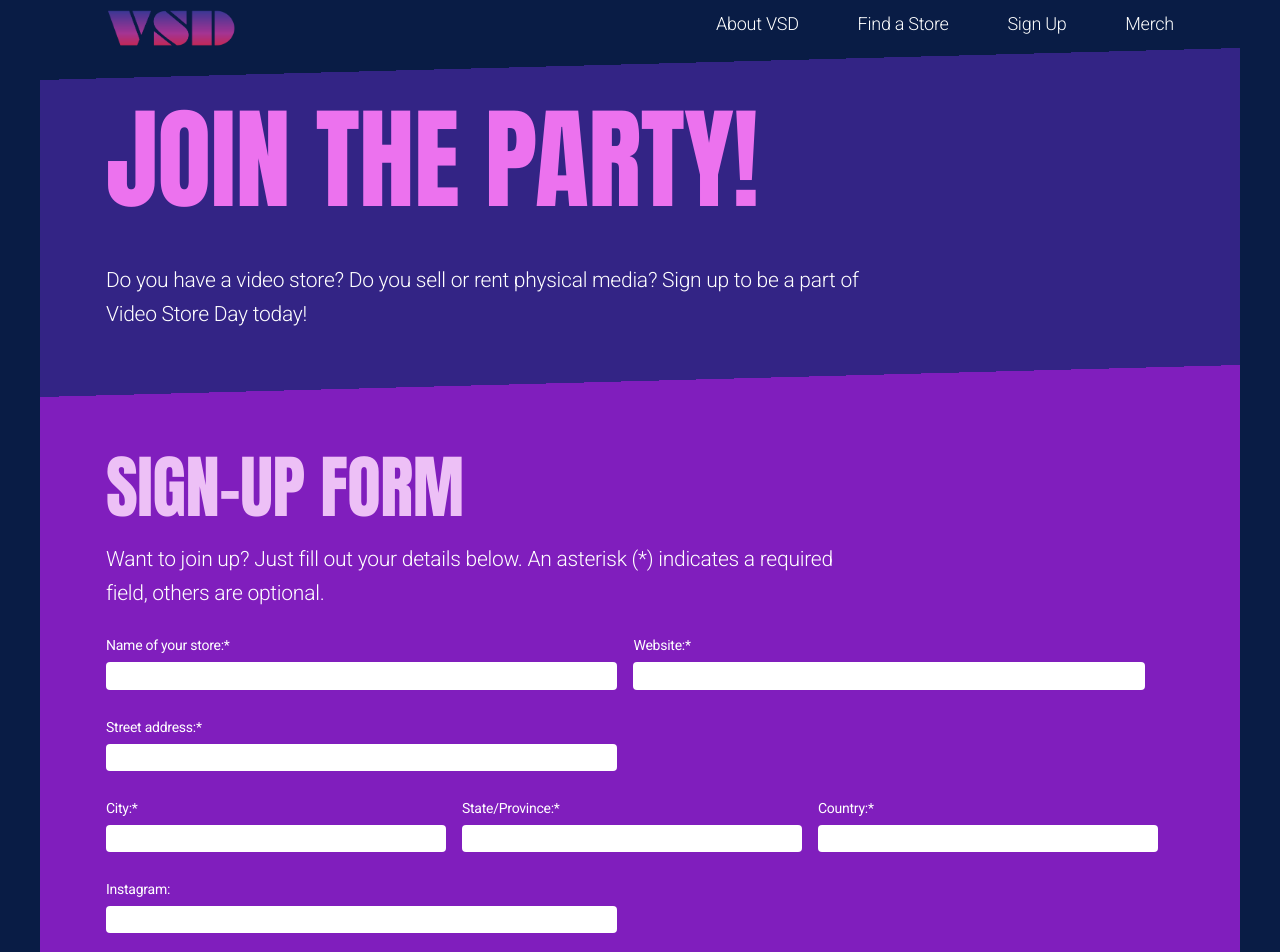
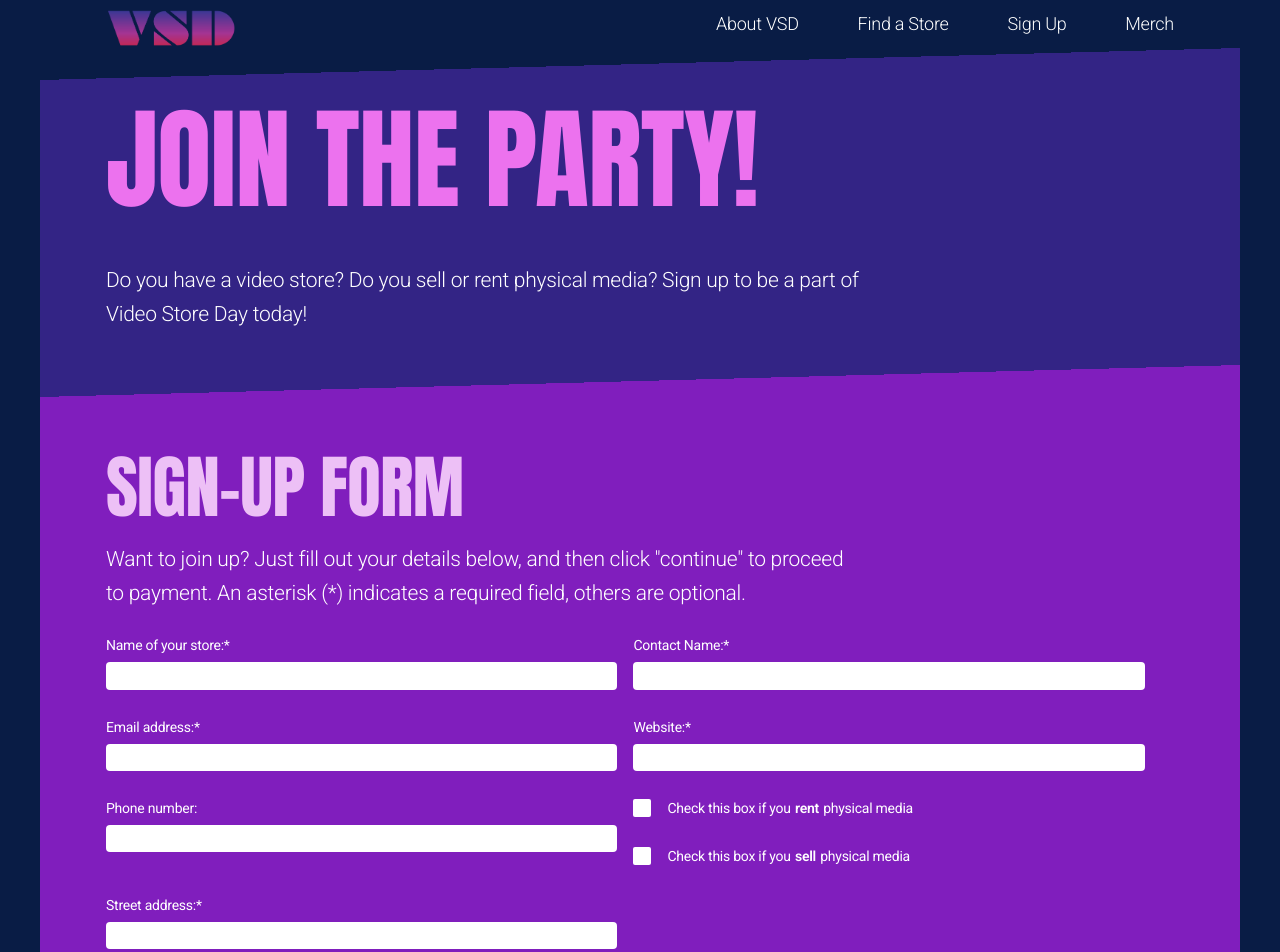
Before and after one commit to yourpalkat/vsd16, a React (Vite) app: page /register in a window 1280 px wide. Shown: the top 952 px of the page. Built offline with nearby package versions, Linux system fonts and the light colour scheme; no server answers.

Commit message:
gql mutation to create record wip

```diff
--- a/src/components/RegisterForm.jsx
+++ b/src/components/RegisterForm.jsx
@@ -1,20 +1,34 @@
 import { useState, useRef } from "react";
+import { useMutation } from "@apollo/client/react";
+import { CREATE_STORE } from "../graphql";
 import "./registerForm.css";
 
 const RegisterForm = () => {
+  const [addStore, { data, loading, error }] = useMutation(CREATE_STORE);
   const [formStage, setFormStage] = useState(1);
   const [payload, setPayload] = useState({
     storeName: "",
+    contact: "",
+    email: "",
     website: "",
+    phone: "",
     streetAddress: "",
     city: "",
-    stateProvince: "",
+    stateprovince: "",
     country: "",
     instagram: "",
-    facebook: ""
+    facebook: "",
+    rent: false,
+    sales: false,
+    videoStoreDayParticipant: false,
   });
   const storeNameRef = useRef();
+  const contactRef = useRef();
+  const emailRef = useRef();
   const websiteRef = useRef();
+  const phoneRef = useRef();
+  const storeTypeRentalRef = useRef();
+  const storeTypeSalesRef = useRef();
   const streetAddressRef = useRef();
   const cityRef = useRef();
   const stateProvinceRef = useRef();
@@ -26,6 +40,12 @@
     event.preventDefault();
     if (!storeNameRef.current.value) {
       storeNameRef.current.classList.add("error");
+    }
+    if (!contactRef.current.value) {
+      contactRef.current.classList.add("error");
+    }
+    if (!emailRef.current.value) {
+      emailRef.current.classList.add("error");
     }
     if (!websiteRef.current.value) {
       websiteRef.current.classList.add("error");
@@ -42,21 +62,32 @@
     if (!countryRef.current.value) {
       countryRef.current.classList.add("error");
     }
-    if (storeNameRef.current.value && websiteRef.current.value && streetAddressRef.current.value && cityRef.current.value && stateProvinceRef.current.value && countryRef.current.value) {
+    if (storeNameRef.current.value && contactRef.current.value && emailRef.current.value && websiteRef.current.value && streetAddressRef.current.value && cityRef.current.value && stateProvinceRef.current.value && countryRef.current.value) {
       setPayload({
         storeName: storeNameRef.current.value,
+        contact: contactRef.current.value,
+        email: emailRef.current.value,
         website: websiteRef.current.value,
+        phone: phoneRef.current.value,
         streetAddress: streetAddressRef.current.value,
         city: cityRef.current.value,
+        stateprovince: stateProvinceRef.current.value,
         country: countryRef.current.value,
         instagram: instagramRef.current.value,
         facebook: facebookRef.current.value,
-        vsd_id: Date.now().toString(36) + Math.random().toString(36).substring(4, 12).padStart(10, 0),
+        rent: storeTypeRentalRef.current.checked ? "Y" : "N",
+        sales: storeTypeSalesRef.current.checked ? "Y" : "N",
+        videoStoreDayParticipant: false,
       });
+      postStoreRecord();
       changePage(2);
     }
     return;
   };
+
+  const postStoreRecord = () => {
+    addStore({ variables: { title: payload.storeName, storedata: payload }});
+  }
 
   const handlePaymentSubmit = (event) => {
     event.preventDefault();
@@ -70,6 +101,18 @@
     if (event.target.value) {
       event.target.classList.remove("error");
     }
+  }
+
+  if (loading) {
+    return (
+      <p>loading...</p>
+    );
+  }
+
+  if (error) {
+    return(
+      <p>Something went wrong creating the store record.</p>
+    );
   }
 
   if (formStage === 2) {
@@ -108,6 +151,28 @@
             onChange={clearError}
           />
         </label>
+        <label htmlFor="contact">Contact Name:*
+          <input
+            type="text"
+            name="contact"
+            id="contact"
+            required={true}
+            ref={contactRef}
+            onChange={clearError}
+          />
+        </label>
+      </div>
+      <div className="twoColumn">
+        <label htmlFor="email">Email address:*
+          <input
+            type="email"
+            name="email"
+            id="email"
+            required={true}
+            ref={emailRef}
+            onChange={clearError}
+          />
+        </label>
         <label htmlFor="website">Website:*
           <input
             type="text"
@@ -118,6 +183,26 @@
             onChange={clearError}
           />
         </label>
+      </div>
+      <div className="twoColumn">
+        <label htmlFor="phone">Phone number:
+          <input
+            type="phone"
+            name="phone"
+            id="phone"
+            ref={phoneRef}
+          />
+        </label>
+        <div>
+          <label htmlFor="storeTypeRental">
+            <input type="checkbox" name="storeTypeRental" id="storeTypeRental" ref={storeTypeRentalRef} />
+            Check this box if you <span className="bold">rent</span> physical media
+          </label>
+          <label htmlFor="storeTypeSales">
+            <input type="checkbox" name="storeTypeSales" id="storeTypeSales" ref={storeTypeSalesRef} />
+            Check this box if you <span className="bold">sell</span> physical media
+          </label>
+        </div>
       </div>
       <label htmlFor="address">Street address:*
         <input
--- a/src/components/registerForm.css
+++ b/src/components/registerForm.css
@@ -12,6 +12,42 @@
     label {
       flex-basis: 100%;
       min-width: 250px;
+    }
+
+    label:has(input[type=checkbox]) {
+      display: flex;
+      flex-direction: row;
+      justify-content: start;
+      align-items: center;
+
+      .bold {
+        margin-inline: 0.3em;
+      }
+
+      input[type=checkbox] {
+        display: inline-block;
+        position: relative;
+        margin-inline-end: 1.6rem;
+        margin-block-start: 0;
+        appearance: none;
+        background-color: var(--theme-content-primary);
+        color: var(--theme-surface-primary);
+        width: 1.8rem;
+        height: 1.8rem;
+        border-radius: 2px;
+
+        &:checked::after {
+          display: block;
+          content: "\2713";
+          position: absolute;
+          color: var(--theme-surface-primary);
+          font-size: 1.8rem;
+          font-weight: 600;
+          line-height: 1;
+          top: 1px;
+          left: 2px;
+        }
+      }
     }
 
     @media (min-width: 720px) {
@@ -75,7 +111,10 @@
     }
   }
 
-  input[type=text] {
+  input[type=text],
+  input[type=email],
+  input[type=checkbox],
+  input[type=phone] {
     border: none;
     padding: 0.4em;
     border-radius: 4px;
--- a/src/graphql.js
+++ b/src/graphql.js
@@ -1,4 +1,32 @@
 import { gql } from "@apollo/client";
+
+export const CREATE_STORE = gql`
+  input CreateStoreInput {
+    storeName: String!
+    contact: String!
+    email: String!
+    website: String!
+    phone: String
+    streetAddress: String!
+    city: String!
+    stateprovince: String!
+    country: String!
+    instagram: String
+    facebook: String
+    rent: Boolean
+    sales: Boolean
+    videoStoreDayParticipant: Boolean!
+  }
+
+  mutation CreateStore($title: String!, $storedata: CreateStoreInput!) {
+    createStore(title: $title, videoStoreDayFields: $storedata) {
+      store {
+        id
+        title
+      }
+    }
+  }
+`;
 
 export const ADD_REGISTRATION_TO_CART = gql`
   mutation AddRegistrationToCart {
--- a/src/routes/register.jsx
+++ b/src/routes/register.jsx
@@ -15,7 +15,7 @@
       <section className="gridWrapper sectionTwo">
         <div>
           <h2 className="heading3">Sign-up Form</h2>
-          <p>Want to join up? Just fill out your details below. An asterisk (*) indicates a required field, others are optional.</p>
+          <p>Want to join up? Just fill out your details below, and then click "continue" to proceed to payment. An asterisk (*) indicates a required field, others are optional.</p>
           <RegisterForm />
         </div>
       </section>
```
